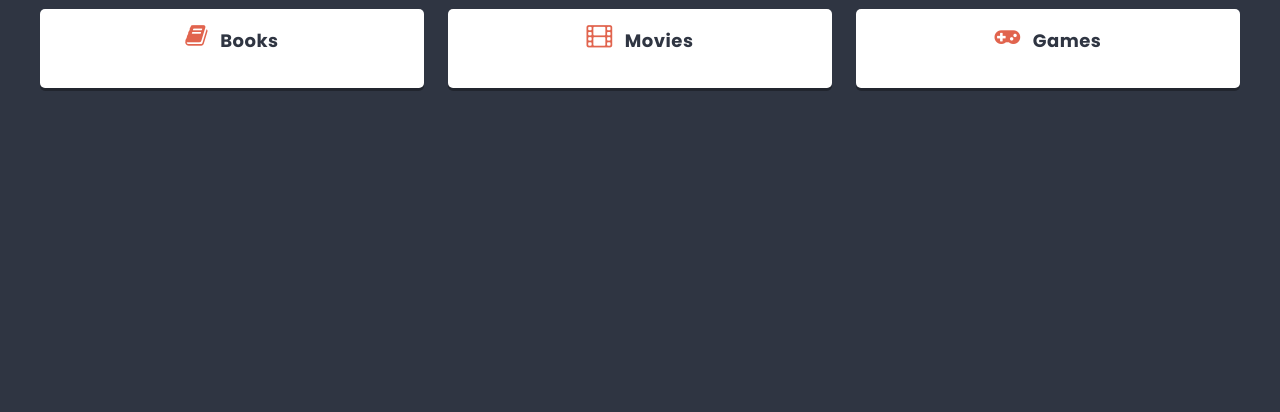
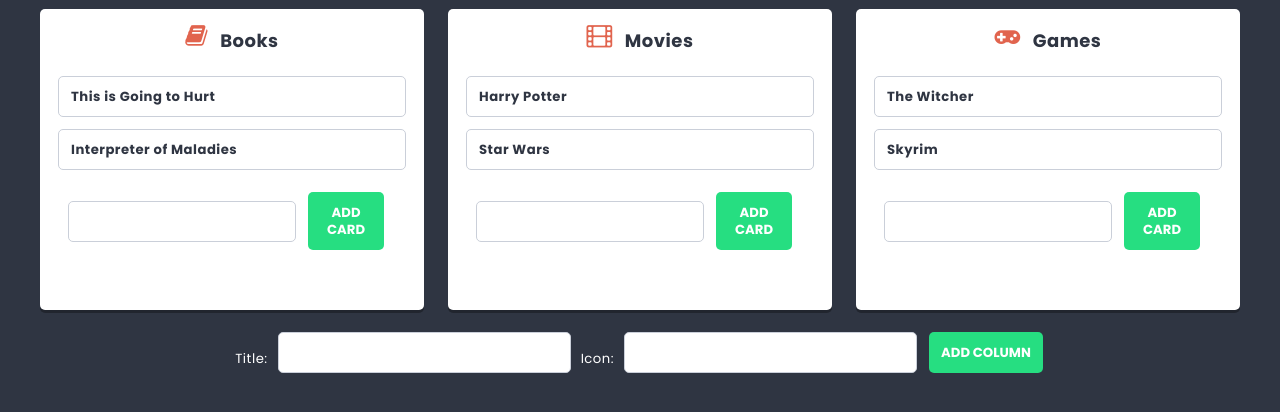
Before and after one commit to arkwis253/first-react-project, a React (Create React App) app: page / in a window 1280 px wide. Shown: the part 532-944 px from the top of the page. Before the commit the page ends 800 px from the top, so only its background shows below. Built offline with nearby package versions, Linux system fonts and the light colour scheme.

Commit message:
Add Card, CardForm, ColumnForm components

```diff
--- a/package.json
+++ b/package.json
@@ -11,6 +11,7 @@
     "react-dom": "^18.2.0",
     "react-scripts": "5.0.1",
     "sass": "^1.66.1",
+    "shortid": "^2.2.16",
     "web-vitals": "^2.1.4"
   },
   "scripts": {
--- /dev/null
+++ b/src/components/Card/Card.js
@@ -0,0 +1,9 @@
+import styles from './Card.module.scss';
+
+const Card = props => {
+    return (
+        <li className={styles.card}>{props.title}</li>
+    );
+};
+
+export default Card;
--- /dev/null
+++ b/src/components/Card/Card.module.scss
@@ -0,0 +1,13 @@
+@import '../../styles/settings.scss';
+
+.card {
+    position: relative;
+    background: $color-light;
+    border: 1px solid lighten($color-dark, 60%);
+    padding: $base-size;
+    margin: 0 0 $base-size 0;
+    border-radius: $radius;
+    display: flex;
+    justify-content: space-between;
+    font-weight: bold;
+}
--- /dev/null
+++ b/src/components/CardForm/CardForm.js
@@ -0,0 +1,21 @@
+import styles from './CardForm.module.scss';
+import TextInput from '../TextInput/TextInput.js';
+import Button from '../Button/Button';
+import { useState } from 'react';
+
+const CardForm = props => {
+    const [title, setTitle] = useState('');
+    const handleSubmit = e => {
+        e.preventDefault();
+        props.action({ title: title }, props.columnId);
+        setTitle('');
+    };
+
+    return (
+        <form onSubmit={handleSubmit} className={styles.cardForm}>
+            <TextInput value={title} onChange={e => setTitle(e.target.value)} />
+            <Button>Add card</Button>
+        </form>
+    );
+}
+export default CardForm;
--- /dev/null
+++ b/src/components/CardForm/CardForm.module.scss
@@ -0,0 +1,6 @@
+.cardForm {
+    padding: 10px;
+    display: flex;
+    justify-content: center;
+    align-items: center;
+}
--- a/src/components/Column/Column.js
+++ b/src/components/Column/Column.js
@@ -1,4 +1,6 @@
 import styles from './Column.module.scss';
+import Card from '../Card/Card';
+import CardForm from '../CardForm/CardForm';
 
 const Column = (props) => {
     return (
@@ -7,6 +9,10 @@ const Column = (props) => {
                 <span className={styles.icon + ' fa fa-' + props.icon}></span>
                 {props.title}
             </h2>
+            <ul className={styles.cards}>
+                {props.cards.map(card => <Card key={card.id} title={card.title} />)}
+            <CardForm columnId={props.id} action={props.action}/>
+            </ul>
         </article>
     );
 };
--- /dev/null
+++ b/src/components/ColumnForm/ColumnForm.js
@@ -0,0 +1,24 @@
+import styles from './ColumnForm.module.scss';
+import Button from '../Button/Button.js';
+import TextInput from '../TextInput/TextInput.js';
+import { useState } from 'react';
+
+const ColumnForm = props => {
+    const [title, setTitle] = useState('');
+    const handleSubmit = e => {
+        e.preventDefault();
+        props.action({title: title, icon: icon});
+        setTitle('');
+        setIcon('');
+    }
+
+    const [icon, setIcon] = useState('');
+    return (
+        <form onSubmit={handleSubmit} className={styles.columnForm}>
+            <label>Title: </label><TextInput value={title} onChange={e => setTitle(e.target.value)} />
+            <label>Icon: </label><TextInput value={icon} onChange={e => setIcon(e.target.value)} />
+            <Button>Add Column</Button>
+        </form>
+)};
+
+export default ColumnForm;
--- /dev/null
+++ b/src/components/ColumnForm/ColumnForm.module.scss
@@ -0,0 +1,10 @@
+.columnForm {
+    padding: 10px;
+    display: flex;
+    justify-content: center;
+    align-items: center;
+
+    label{
+        margin: 0 10px;
+    }
+}
--- a/src/components/List/List.js
+++ b/src/components/List/List.js
@@ -1,7 +1,54 @@
 import styles from './List.module.scss';
-import Column from '../Column/Column.js';
+import Column from '../Column/Column';
+import ColumnForm from '../ColumnForm/ColumnForm';
+import { useState } from 'react';
+import shortid from 'shortid';
 
 const List = () => {
+
+    const [columns, setColumns] = useState([
+        {
+            id: 1, title: 'Books',
+            icon: 'book',
+            cards: [
+                { id: 1, title: 'This is Going to Hurt' },
+                { id: 2, title: 'Interpreter of Maladies' },
+            ],
+        },
+        {
+            id: 2,
+            title: 'Movies',
+            icon: 'film',
+            cards: [
+                { id: 1, title: 'Harry Potter' },
+                { id: 2, title: 'Star Wars' }
+            ],
+        },
+        {
+            id: 3,
+            title: 'Games',
+            icon: 'gamepad',
+            cards: [
+                { id: 1, title: 'The Witcher' },
+                { id: 2, title: 'Skyrim' },
+            ]
+        }
+    ]);
+
+    const addColumn = newColumn => {
+        setColumns([...columns, {id: shortid(), title: newColumn.title, icon: newColumn.icon, cards: [] }]);
+    }
+
+    const addCard = (newCard, columnId) => {
+        const columnsUpdated = columns.map(column => {
+            if(column.id === columnId)
+                return {...column, cards: [...column.cards, {id: shortid(), title: newCard.title}]}
+            else
+                return column;
+        })
+        setColumns(columnsUpdated);
+    }
+
     return (
         <div className={styles.list}>
             <header className={styles.header}>
@@ -9,10 +56,10 @@ const List = () => {
             </header>
             <p className={styles.description}>Interesting things i want to check out</p>
             <section className={styles.columns}>
-                <Column title="Books"  icon="book"/>
-                <Column title="Movies" icon="film"/>
-                <Column title="Games" icon="gamepad"/>
+                {columns.map(column => <Column key={column.id} id={column.id} title={column.title} icon={column.icon} cards={column.cards} action={addCard}/>)}
+
             </section>
+            <ColumnForm action={addColumn} />
         </div>
     );
 };
--- a/src/components/TextInput/TextInput.js
+++ b/src/components/TextInput/TextInput.js
@@ -1,7 +1,7 @@
 import styles from './TextInput.module.scss';
 
 const TextInput = props => {
-    return (<input type="text" className={styles.input} placeholder={props.placeholder}></input>);
+    return (<input type="text" className={styles.input} value={props.value} placeholder={props.placeholder} onChange={props.onChange}></input>);
 };
 
 export default TextInput;
```
Also changed, not shown: src/components/List/zdjecie.jpg (deleted), 1 other file (tests, documents, lock files or other folders).
